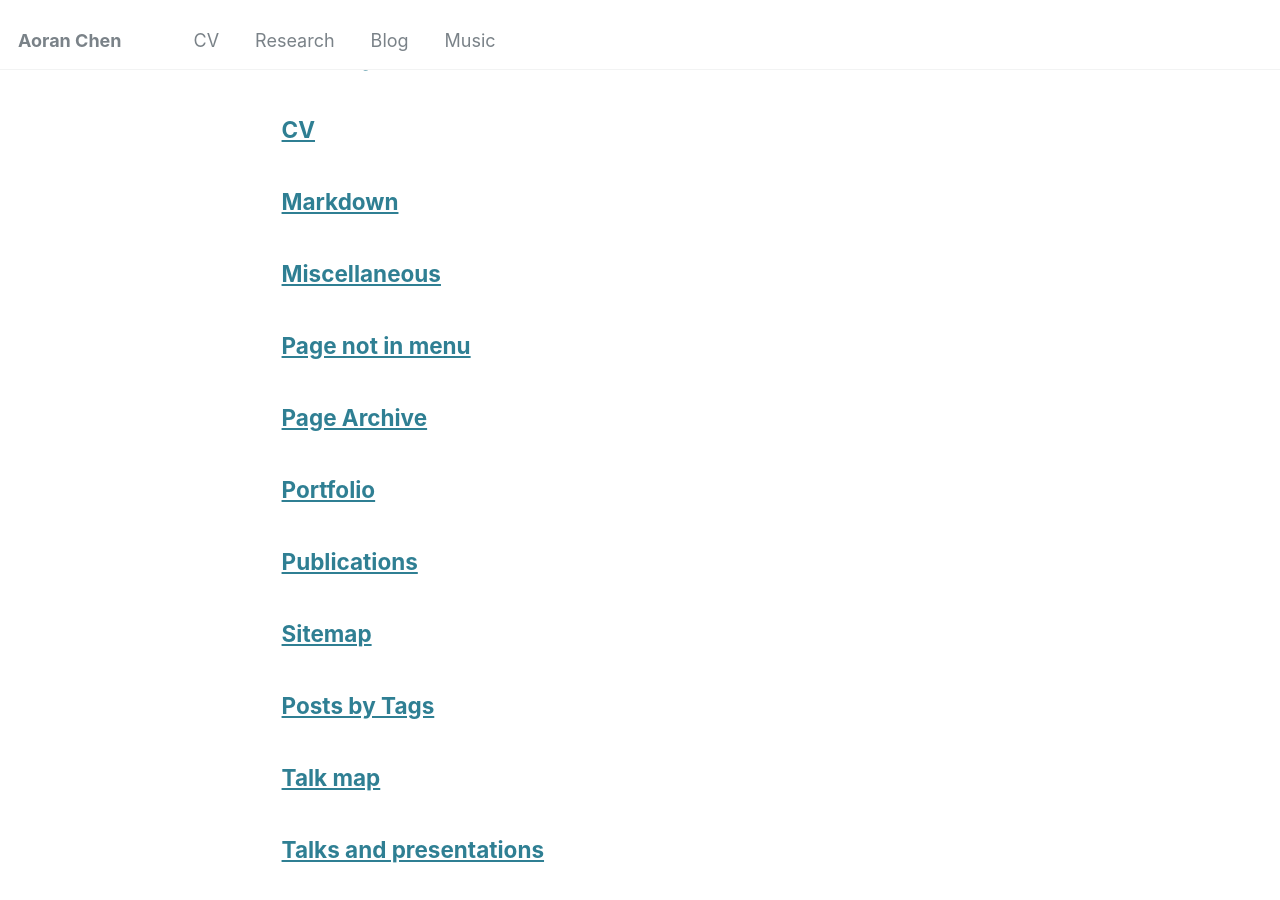
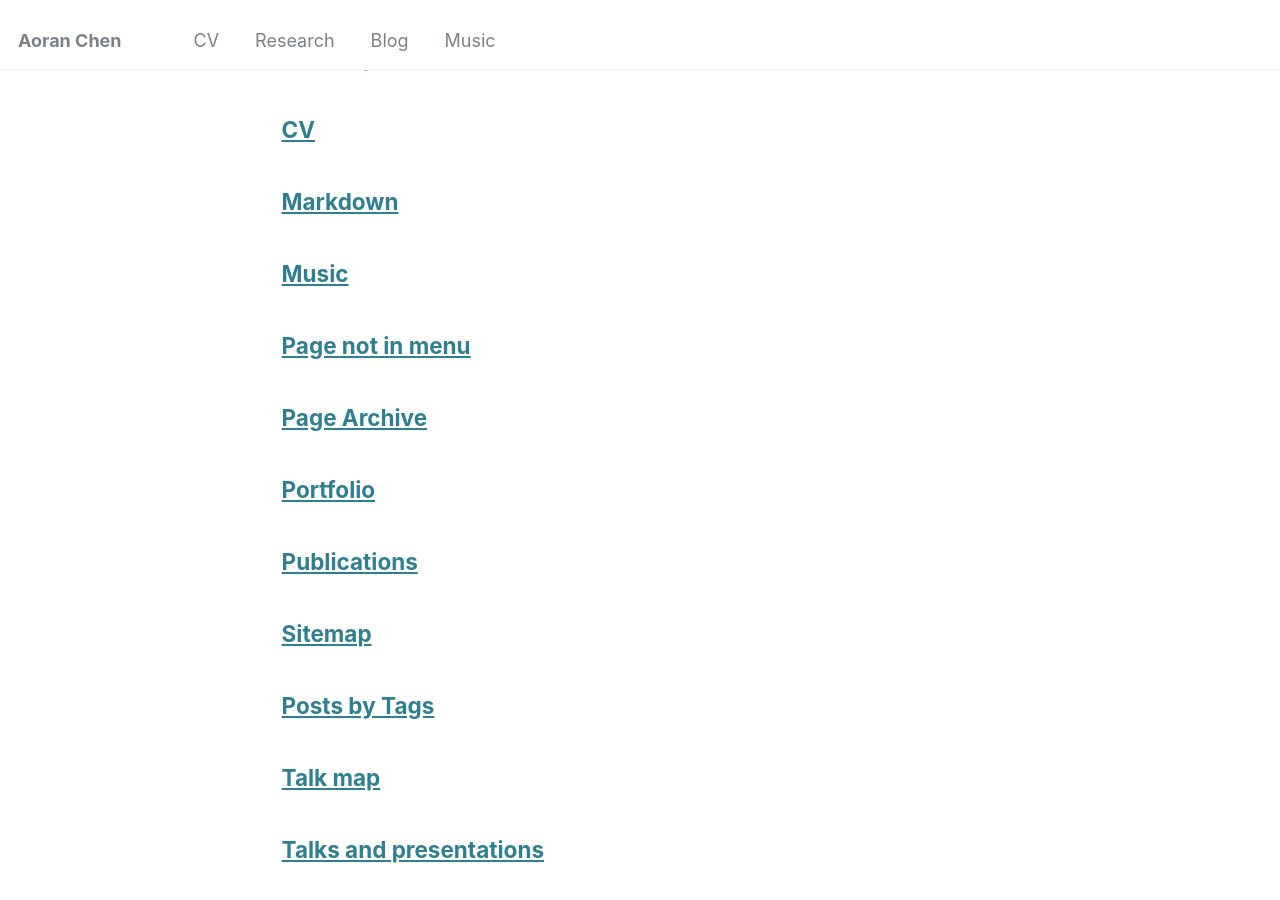
Before and after one commit to samohtaerg/samohtaerg.github.io, a Jekyll site: the page built from _pages/page-archive.html, in a window 1280 px wide and 900 px high, scrolled down 495 px. Built offline with Jekyll 4.4.1, drawn with Linux system fonts in a browser that asks for light colours; nearby versions of some CDN libraries.

Commit message:
Update miscellaneous.md

```diff
--- a/_pages/miscellaneous.md
+++ b/_pages/miscellaneous.md
@@ -1,6 +1,6 @@
 ---
 layout: default
-title: Miscellaneous
+title: Music
 permalink: /miscellaneous/
 ---
 
@@ -37,7 +37,7 @@ permalink: /miscellaneous/
 </div>
 
 <div style="text-align: center;">
- <h2 style="font-size: 28px; font-weight: 600; margin: 20px auto; color: #333;">Electronics</h2>
+ <h2 style="font-size: 28px; font-weight: 600; margin: 20px auto; color: #333;">Electronic</h2>
 <div style="max-width: 800px; margin: 40px auto; background: #f9f9f9; border: 1px solid #ddd; border-radius: 12px; padding: 20px; box-shadow: 0 8px 16px rgba(0, 0, 0, 0.1);">
   <video width="100%" controls style="border: 1px solid #ddd; border-radius: 8px; box-shadow: 0 4px 8px rgba(0, 0, 0, 0.1);">
     <source src="https://www.dropbox.com/scl/fi/9ee52b76sj6i08ilcbn73/melodic-dubstep.mp4?rlkey=8jkckkk31qildkf1cq78krwiu&st=n8s08hz0&raw=1" type="video/mp4">
```
